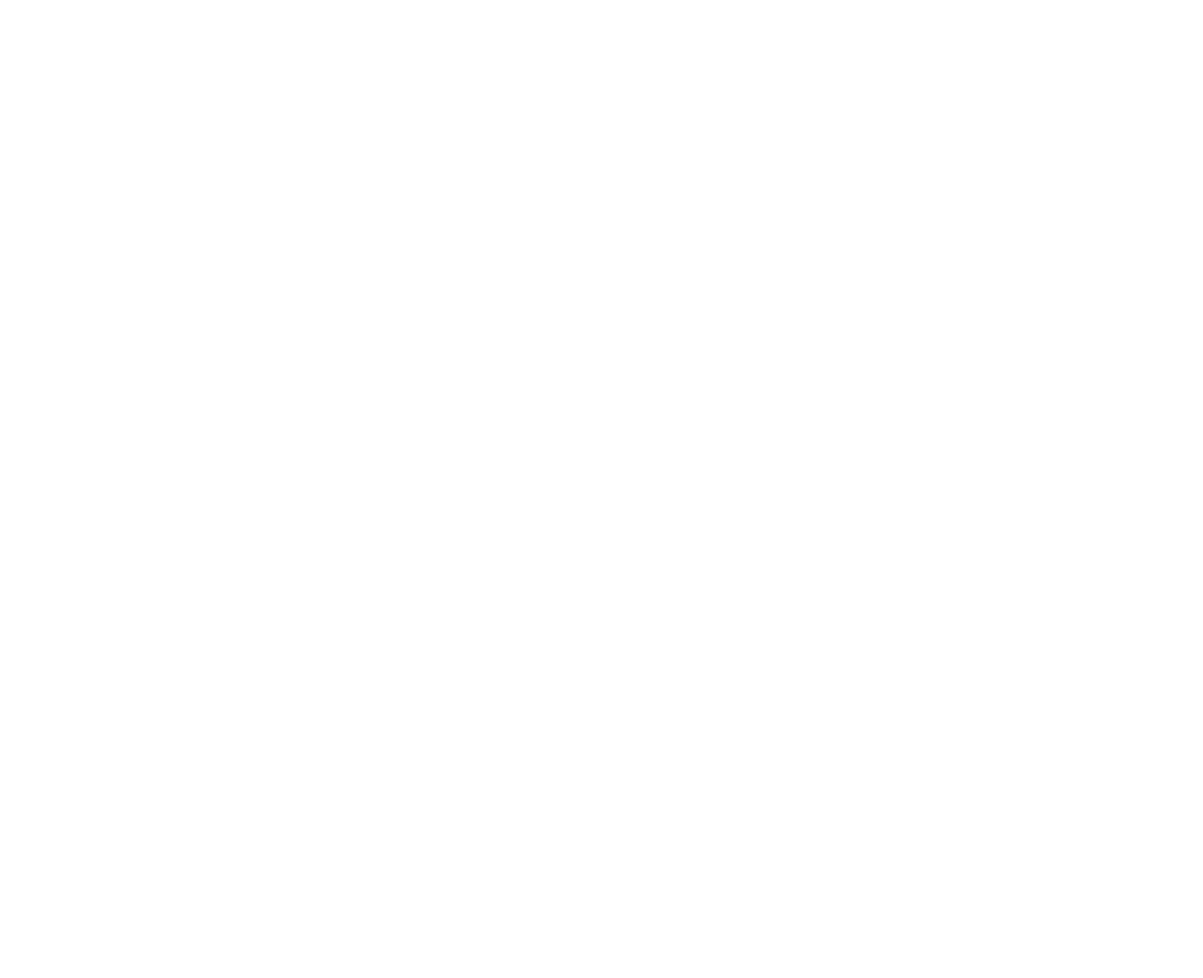
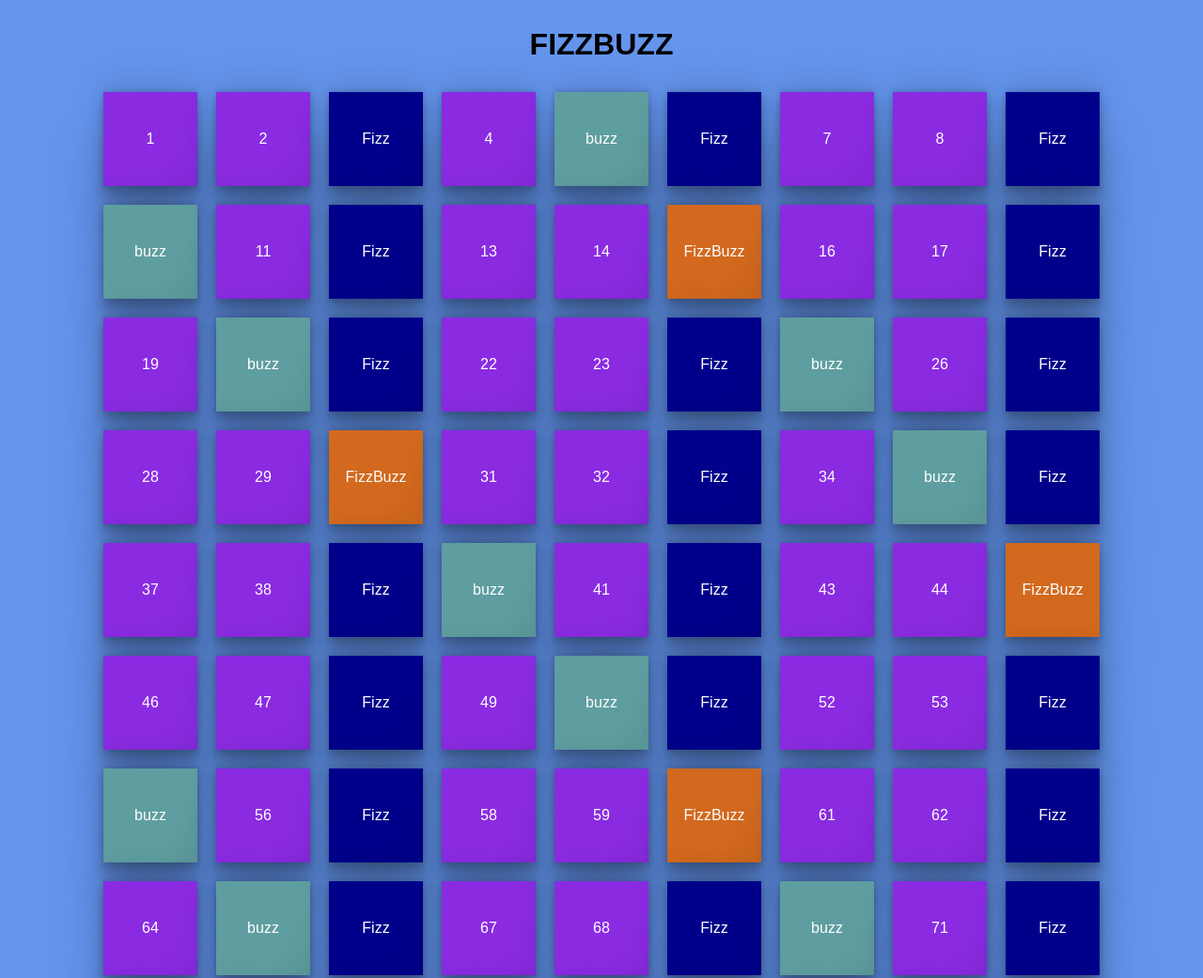
Before and after one commit to enrico-amerio/js-fizzbuzz, a plain HTML site: page index.html in a window 1280 px wide. Shown: the top 1041 px of the page at 94% size. Before the commit the page ends 800 px from the top, so only its background shows below. Drawn offline with Linux system fonts and the light colour scheme.

Commit message:
[add] graphic design to page

```diff
--- a/css/style.css
+++ b/css/style.css
@@ -0,0 +1,40 @@
+body{
+  font-family: Arial, Helvetica, sans-serif;
+  background-color: cornflowerblue;
+}
+.container, .title{
+  display: flex;
+  flex-wrap: wrap;
+  width: 90%;
+  justify-content: center;
+  margin: 0 auto;
+}
+.box{
+  height: 100px;
+  aspect-ratio: 1/1;
+  color: white;
+  border: 1 solid black;
+  margin: 10px;
+  display: flex;
+  align-items: center;
+  justify-content: center;
+  background-color: blueviolet;
+  box-shadow: rgba(0, 0, 0, 0.25) 0px 54px 55px, rgba(0, 0, 0, 0.12) 0px -12px 30px, rgba(0, 0, 0, 0.12) 0px 4px 6px, rgba(0, 0, 0, 0.17) 0px 12px 13px, rgba(0, 0, 0, 0.09) 0px -3px 5px;
+  transition: 1s ease;
+}
+
+.box:hover{
+  border-radius:50%;
+  transition: 1s ease;
+  background-color: rgba(168,226,189, 0.3);
+  transform: scale(1.25);
+  }
+.fizzbuzz{
+  background-color: chocolate;
+}
+.fizz{
+  background-color: darkblue;
+}
+.buzz{
+  background-color: cadetblue;
+}
--- a/index.html
+++ b/index.html
@@ -4,9 +4,13 @@
   <meta charset="UTF-8">
   <meta name="viewport" content="width=device-width, initial-scale=1.0">
   <title>FizzBuzz</title>
+  <link rel="stylesheet" href="css/style.css">
 </head>
 <body>
-
+  <main>
+    <div class="title"><h1>FIZZBUZZ</h1></div>
+    <div class="container"></div>
+  </main>
 
 
   <script src="js/script.js"></script>
--- a/js/script.js
+++ b/js/script.js
@@ -1,11 +1,25 @@
-for(let i = 1; i < 100; i++){
+const container = document.querySelector('.container');
+
+for(let i = 1; i <= 100; i++){
   if (i % 3 === 0 && i % 5 === 0){
     console.log('FizzBuzz')
+    container.innerHTML += `
+     <div class="box fizzbuzz"> FizzBuzz </div>
+     `
   } else if (i % 3 === 0){
     console.log('Fizz')
+    container.innerHTML += `
+     <div class="box fizz"> Fizz </div>
+     `
   } else if(i % 5 === 0){
     console.log('Buzz')
+    container.innerHTML += `
+     <div class="box buzz"> buzz </div>
+     `
   }else{
     console.log(i)
+    container.innerHTML += `
+     <div class="box"> ${i} </div>
+     `
   }
 }
```
